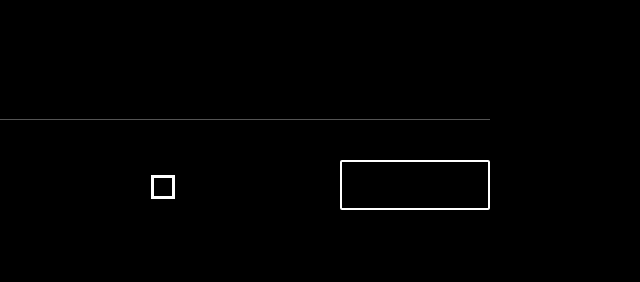
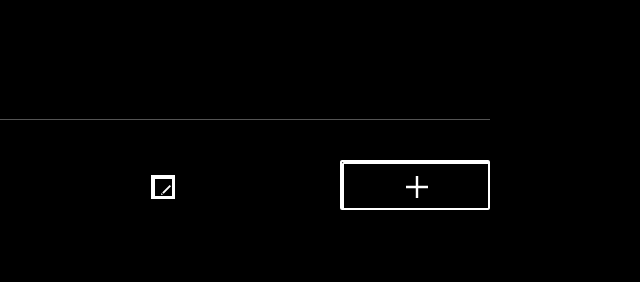
Before and after one commit to aleksTokareva/web_project_4, a plain HTML site: page index.html in a window 1280 px wide. Shown: the top 282 px of the page, 590-1230 px from the left. Drawn offline with Linux system fonts and the light colour scheme.

Commit message:
update profile__add-button and profile__edit-button

```diff
--- a/blocks/profile/__add-button/profile__add-button.css
+++ b/blocks/profile/__add-button/profile__add-button.css
@@ -1,6 +1,6 @@
 .profile__add-button{
     background-color: transparent;
-    background-image: url(../images/profile_addButton.svg);
+    background-image: url(../../../images/profile_addButton.svg);
     width: 150px;
     height: 50px;
     border: 2px solid #FFFFFF;
--- a/blocks/profile/__info/__edit-button/profile__edit-button.css
+++ b/blocks/profile/__info/__edit-button/profile__edit-button.css
@@ -4,7 +4,7 @@
     width: 24px;
     height: 24px;
     background-color: transparent;
-    background: url(../images/editBtton.svg);
+    background-image: url(../../../../images/editButton.svg);
     background-repeat: no-repeat;
     border: solid;
     border-color: #fff;
```
